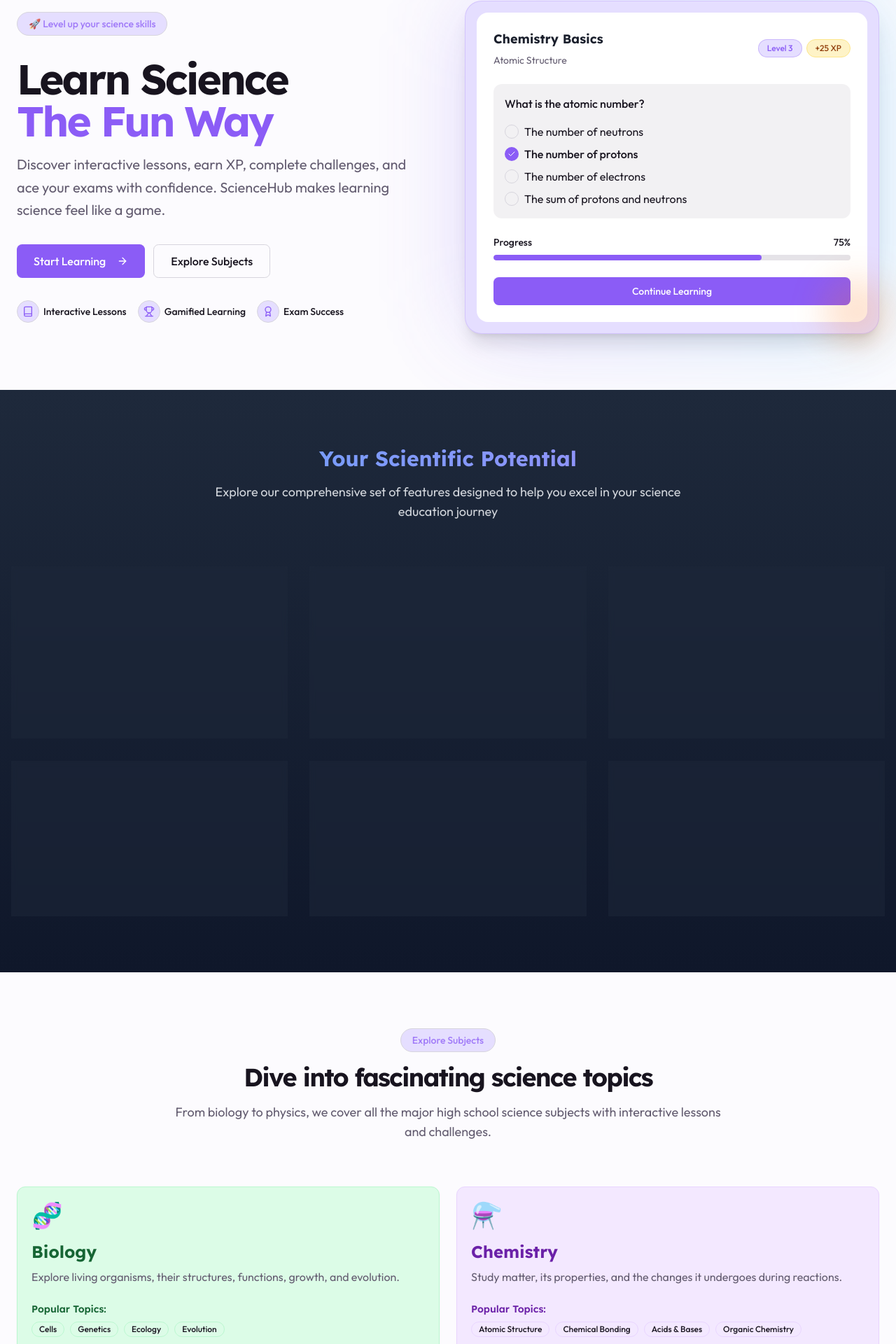
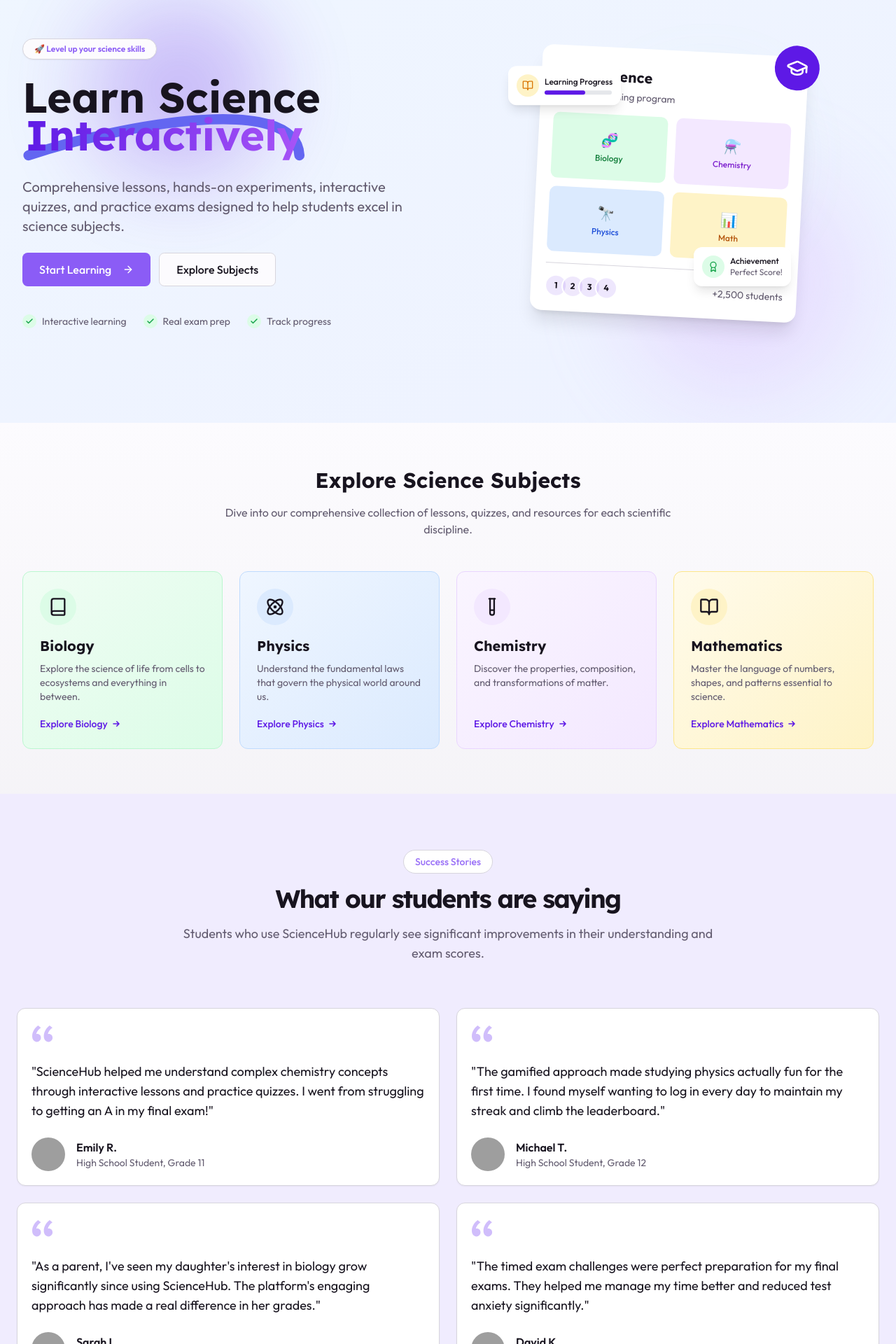
Before and after one commit to AhmetMohamed/atom-level-up-hub, a React (Vite) app: page / in a window 1280 px wide. Shown: the part 144-2064 px from the top of the page at 70% size. Built offline with nearby package versions, Linux system fonts and the light colour scheme; grey boxes are pictures that could not be loaded.

Commit message:
Update home page

```diff
--- a/src/App.tsx
+++ b/src/App.tsx
@@ -1,4 +1,3 @@
-
 import { Toaster } from "@/components/ui/toaster";
 import { Toaster as Sonner } from "@/components/ui/sonner";
 import { TooltipProvider } from "@/components/ui/tooltip";
@@ -42,7 +41,7 @@ const App = () => (
           <Route path="/signup" element={<SignUp />} />
           <Route path="/signin" element={<SignIn />} />
           <Route path="/dashboard" element={<Dashboard />} />
-          <Route path="/lessons/:lessonId" element={<Lesson />} />
+          {/* <Route path="/lessons/:lessonId" element={<Lesson />} /> */}
           <Route path="/leaderboard" element={<Leaderboard />} />
           <Route path="/resources" element={<Resources />} />
           <Route path="/pricing" element={<Pricing />} />
@@ -56,7 +55,10 @@ const App = () => (
           <Route path="/cms/login" element={<CMSAuth />} />
           <Route path="/cms" element={<CMSDashboard />} />
           <Route path="/cms/rooms" element={<RoomsManagement />} />
-          <Route path="/cms/rooms/:operation/:roomId" element={<RoomEditor />} />
+          <Route
+            path="/cms/rooms/:operation/:roomId"
+            element={<RoomEditor />}
+          />
           <Route path="/cms/rooms/:operation" element={<RoomEditor />} />
           <Route path="/cms/exams" element={<ExamsManagement />} />
           <Route path="/cms/modules" element={<ModulesManagement />} />
--- a/src/components/FeatureCardsAnimated.tsx
+++ b/src/components/FeatureCardsAnimated.tsx
@@ -1,4 +1,3 @@
-
 import React from "react";
 import {
   Book,
@@ -59,7 +58,7 @@ const FeatureCardsAnimated = () => {
       icon: <Calculator className="h-8 w-8" />,
       color: "bg-red-50 text-red-600 border-red-100",
       delay: 0.6,
-    }
+    },
   ];
 
   // Animation variants for cards
@@ -71,18 +70,18 @@ const FeatureCardsAnimated = () => {
       transition: {
         duration: 0.6,
         delay: delay,
-        ease: "easeOut"
-      }
+        ease: "easeOut",
+      },
     }),
     hover: {
       y: -10,
       boxShadow: "0 10px 30px rgba(0, 0, 0, 0.1)",
-      transition: { duration: 0.3, ease: "easeInOut" }
-    }
+      transition: { duration: 0.3, ease: "easeInOut" },
+    },
   };
 
   return (
-    <section className="py-20 bg-gradient-to-b from-slate-800 to-slate-900 text-white">
+    <section className="py-20">
       <div className="container mx-auto px-4">
         <div className="text-center mb-16">
           <motion.h2
@@ -93,7 +92,7 @@ const FeatureCardsAnimated = () => {
             style={{
               backgroundImage: "linear-gradient(to right, #60a5fa, #a78bfa)",
               WebkitBackgroundClip: "text",
-              WebkitTextFillColor: "transparent"
+              WebkitTextFillColor: "transparent",
             }}
           >
             Your Scientific Potential
@@ -126,7 +125,9 @@ const FeatureCardsAnimated = () => {
                 >
                   {feature.icon}
                 </div>
-                <h3 className="text-xl font-semibold mb-3 text-white">{feature.title}</h3>
+                <h3 className="text-xl font-semibold mb-3 text-white">
+                  {feature.title}
+                </h3>
                 <p className="text-gray-300">{feature.description}</p>
               </div>
             </motion.div>
--- /dev/null
+++ b/src/components/Hero.tsx
@@ -0,0 +1,221 @@
+import { Button } from "@/components/ui/button";
+import {
+  GraduationCap,
+  BookOpen,
+  Star,
+  Award,
+  ChevronRight,
+  ArrowRight,
+} from "lucide-react";
+import { Link } from "react-router-dom";
+
+const Hero = () => {
+  return (
+    <div className="relative overflow-hidden bg-gradient-to-br from-blue-50 to-indigo-50 py-20 md:py-28">
+      {/* Animated background elements */}
+      <div className="absolute top-0 left-0 w-full h-full overflow-hidden pointer-events-none">
+        <div className="absolute top-20 left-[10%] w-64 h-64 bg-primary opacity-10 rounded-full filter blur-3xl animate-pulse"></div>
+        <div className="absolute bottom-10 right-[5%] w-80 h-80 bg-purple-300 opacity-10 rounded-full filter blur-3xl animate-pulse delay-1000"></div>
+        <div className="absolute top-1/3 right-[15%] w-40 h-40 bg-green-300 opacity-10 rounded-full filter blur-3xl animate-pulse delay-2000"></div>
+      </div>
+
+      <div className="container grid grid-cols-1 md:grid-cols-2 gap-12 items-center relative z-10">
+        <div className="space-y-6 animate-fade-in">
+          <div className="inline-flex items-center rounded-full border px-4 py-1.5 text-sm font-semibold transition-colors bg-background shadow-sm">
+            <span className="text-xs text-muted-foreground flex items-center gap-1.5  text-science-primary">
+              🚀 Level up your science skills
+            </span>
+          </div>
+
+          <h1 className="text-4xl md:text-5xl lg:text-6xl font-bold leading-tight">
+            Learn Science
+            <span className="relative">
+              <span className="inline-block animate-float">
+                <span className="relative z-10 bg-gradient-to-r from-primary to-purple-500 bg-clip-text text-transparent px-1">
+                  Interactively
+                </span>
+                <svg
+                  className="absolute -bottom-2 left-0 w-full"
+                  viewBox="0 0 138 24"
+                  fill="none"
+                  xmlns="http://www.w3.org/2000/svg"
+                >
+                  <path
+                    d="M3 20.8553C47.2659 6.08466 133.34 -9.96878 135 20.8553"
+                    stroke="#6366F1"
+                    strokeWidth="5"
+                    strokeLinecap="round"
+                  />
+                </svg>
+              </span>
+            </span>
+          </h1>
+
+          <p className="text-lg text-muted-foreground md:text-xl">
+            Comprehensive lessons, hands-on experiments, interactive quizzes,
+            and practice exams designed to help students excel in science
+            subjects.
+          </p>
+
+          <div className="flex flex-col sm:flex-row gap-3">
+            <Link to="/signup">
+              <Button className="bg-science-primary hover:bg-science-primary/90 h-12 px-6 text-base">
+                Start Learning
+                <ArrowRight className="ml-2 h-4 w-4" />
+              </Button>
+            </Link>
+            <Link to="/subjects">
+              <Button variant="outline" className="h-12 px-6 text-base">
+                Explore Subjects
+              </Button>
+            </Link>
+          </div>
+
+          <div className="flex flex-wrap items-center gap-y-3 gap-x-6 pt-4 text-sm text-muted-foreground">
+            <div className="flex items-center gap-2">
+              <CheckmarkIcon />
+              <span>Interactive learning</span>
+            </div>
+            <div className="flex items-center gap-2">
+              <CheckmarkIcon />
+              <span>Real exam prep</span>
+            </div>
+            <div className="flex items-center gap-2">
+              <CheckmarkIcon />
+              <span>Track progress</span>
+            </div>
+          </div>
+        </div>
+
+        <div className="relative h-[340px] md:h-[460px] animate-fade-in animation-delay-600">
+          <div className="absolute inset-0 flex items-center justify-center">
+            <div className="relative w-full max-w-[380px] aspect-square">
+              {/* Main learning card */}
+              <div className="absolute inset-0 bg-white rounded-2xl shadow-xl rotate-3 hover:rotate-0 transition-all duration-300 p-5 flex flex-col z-10">
+                <div className="absolute -right-4 -top-4 w-16 h-16 bg-primary rounded-full flex items-center justify-center">
+                  <GraduationCap className="w-8 h-8 text-white" />
+                </div>
+
+                <div className="pt-2 pb-4">
+                  <h3 className="font-bold text-xl">GCSE Science</h3>
+                  <p className="text-sm text-muted-foreground mt-1">
+                    Complete learning program
+                  </p>
+                </div>
+
+                <div className="flex-1 grid grid-cols-2 gap-3">
+                  <SubjectCard
+                    title="Biology"
+                    color="bg-green-100 text-green-700"
+                    icon="🧬"
+                  />
+                  <SubjectCard
+                    title="Chemistry"
+                    color="bg-purple-100 text-purple-700"
+                    icon="⚗️"
+                  />
+                  <SubjectCard
+                    title="Physics"
+                    color="bg-blue-100 text-blue-700"
+                    icon="🔭"
+                  />
+                  <SubjectCard
+                    title="Math"
+                    color="bg-amber-100 text-amber-700"
+                    icon="📊"
+                  />
+                </div>
+
+                <div className="mt-4 pt-4 border-t flex items-center justify-between">
+                  <div className="flex -space-x-2">
+                    {[1, 2, 3, 4].map((i) => (
+                      <div
+                        key={i}
+                        className={`w-8 h-8 rounded-full border-2 border-white bg-primary/10 flex items-center justify-center text-xs font-bold`}
+                      >
+                        {i}
+                      </div>
+                    ))}
+                  </div>
+                  <span className="text-sm text-muted-foreground">
+                    +2,500 students
+                  </span>
+                </div>
+              </div>
+
+              {/* Floating achievement card */}
+              <div className="absolute right-4 bottom-10 bg-white rounded-xl shadow-lg p-3 animate-float delay-500 z-20">
+                <div className="flex items-center gap-2">
+                  <div className="w-8 h-8 rounded-full bg-green-100 flex items-center justify-center">
+                    <Award className="w-4 h-4 text-green-600" />
+                  </div>
+                  <div className="text-left">
+                    <p className="text-xs font-medium">Achievement</p>
+                    <p className="text-xs text-muted-foreground">
+                      Perfect Score!
+                    </p>
+                  </div>
+                </div>
+              </div>
+
+              {/* Floating progress card */}
+              <div className="absolute -left-10 top-6 bg-white rounded-xl shadow-lg p-3 animate-float delay-700 z-20">
+                <div className="flex items-center gap-2">
+                  <div className="w-8 h-8 rounded-full bg-amber-100 flex items-center justify-center">
+                    <BookOpen className="w-4 h-4 text-amber-600" />
+                  </div>
+                  <div className="text-left">
+                    <p className="text-xs font-medium">Learning Progress</p>
+                    <div className="w-24 h-1.5 bg-gray-200 rounded-full mt-1">
+                      <div className="w-3/5 h-full bg-primary rounded-full"></div>
+                    </div>
+                  </div>
+                </div>
+              </div>
+            </div>
+          </div>
+        </div>
+      </div>
+    </div>
+  );
+};
+
+// Helper components
+const CheckmarkIcon = () => (
+  <div className="rounded-full bg-green-100 p-1 text-green-600">
+    <svg
+      width="12"
+      height="12"
+      viewBox="0 0 12 12"
+      fill="none"
+      xmlns="http://www.w3.org/2000/svg"
+    >
+      <path
+        d="M10 3L4.5 8.5L2 6"
+        stroke="currentColor"
+        strokeWidth="1.5"
+        strokeLinecap="round"
+        strokeLinejoin="round"
+      />
+    </svg>
+  </div>
+);
+
+const SubjectCard = ({
+  title,
+  color,
+  icon,
+}: {
+  title: string;
+  color: string;
+  icon: string;
+}) => (
+  <div
+    className={`${color} rounded-lg p-3 flex flex-col items-center justify-center gap-1 hover:scale-105 transition-transform cursor-pointer`}
+  >
+    <span className="text-xl">{icon}</span>
+    <span className="text-xs font-medium">{title}</span>
+  </div>
+);
+
+export default Hero;
--- a/src/components/SubjectsSection.tsx
+++ b/src/components/SubjectsSection.tsx
@@ -1,121 +1,147 @@
+import { Book, AtomIcon, TestTube, BookOpen } from "lucide-react";
+import { motion } from "framer-motion";
 
-import React from "react";
-import { Link } from "react-router-dom";
-import { Button } from "@/components/ui/button";
-import { ArrowRight } from "lucide-react";
-
+const SubjectsSection = () => {
   const subjects = [
     {
       title: "Biology",
-    description: "Explore living organisms, their structures, functions, growth, and evolution.",
-    image: "🧬",
-    color: "bg-green-100",
-    textColor: "text-green-800",
-    border: "border-green-200",
-    topics: ["Cells", "Genetics", "Ecology", "Evolution"],
+      description:
+        "Explore the science of life from cells to ecosystems and everything in between.",
+      icon: <Book className="h-7 w-7 text-biology" />,
+      link: "/subjects/biology",
+      className:
+        "bg-gradient-to-br from-green-50 to-green-100 border-green-200 hover:shadow-green-100/40",
+      iconBg: "bg-green-100",
+      delay: 0.1,
+    },
+    {
+      title: "Physics",
+      description:
+        "Understand the fundamental laws that govern the physical world around us.",
+      icon: <AtomIcon className="h-7 w-7 text-physics" />,
+      link: "/subjects/physics",
+      className:
+        "bg-gradient-to-br from-blue-50 to-blue-100 border-blue-200 hover:shadow-blue-100/40",
+      iconBg: "bg-blue-100",
+      delay: 0.2,
     },
     {
       title: "Chemistry",
-    description: "Study matter, its properties, and the changes it undergoes during reactions.",
-    image: "⚗️",
-    color: "bg-purple-100",
-    textColor: "text-purple-800",
-    border: "border-purple-200",
-    topics: ["Atomic Structure", "Chemical Bonding", "Acids & Bases", "Organic Chemistry"],
-  },
-  {
-    title: "Physics",
-    description: "Understand the fundamental principles that govern the natural world.",
-    image: "⚛️",
-    color: "bg-blue-100",
-    textColor: "text-blue-800",
-    border: "border-blue-200",
-    topics: ["Forces", "Energy", "Waves", "Electricity"],
+      description:
+        "Discover the properties, composition, and transformations of matter.",
+      icon: <TestTube className="h-7 w-7 text-chemistry" />,
+      link: "/subjects/chemistry",
+      className:
+        "bg-gradient-to-br from-purple-50 to-purple-100 border-purple-200 hover:shadow-purple-100/40",
+      iconBg: "bg-purple-100",
+      delay: 0.3,
     },
     {
       title: "Mathematics",
-    description: "Master mathematical concepts crucial for scientific understanding and problem-solving.",
-    image: "📊",
-    color: "bg-amber-100",
-    textColor: "text-amber-800",
-    border: "border-amber-200",
-    topics: ["Algebra", "Calculus", "Statistics", "Geometry"],
+      description:
+        "Master the language of numbers, shapes, and patterns essential to science.",
+      icon: <BookOpen className="h-7 w-7 text-math" />,
+      link: "/subjects/math",
+      className:
+        "bg-gradient-to-br from-amber-50 to-amber-100 border-amber-200 hover:shadow-amber-100/40",
+      iconBg: "bg-amber-100",
+      delay: 0.4,
     },
   ];
 
-const SubjectsSection = () => {
   return (
-    <section className="py-20">
-      <div className="container px-4 md:px-6">
-        <div className="text-center space-y-4 max-w-[800px] mx-auto mb-16">
-          <div className="inline-block">
-            <div className="inline-flex items-center rounded-full border px-4 py-1.5 text-sm font-medium bg-science-light text-science-primary">
-              <span className="animate-pulse-light">Explore Subjects</span>
-            </div>
-          </div>
-          <h2 className="text-3xl md:text-4xl font-bold tracking-tighter">
-            Dive into fascinating science topics
-          </h2>
-          <p className="text-muted-foreground text-lg">
-            From biology to physics, we cover all the major high school science subjects with interactive lessons and challenges.
+    <section className="py-16 bg-gradient-to-b from-background to-muted/30">
+      <div className="container">
+        <div className="text-center mb-12">
+          <h2 className="text-3xl font-bold mb-4">Explore Science Subjects</h2>
+          <p className="text-muted-foreground max-w-2xl mx-auto">
+            Dive into our comprehensive collection of lessons, quizzes, and
+            resources for each scientific discipline.
           </p>
         </div>
 
-        <div className="grid grid-cols-1 md:grid-cols-2 gap-6">
+        <div className="grid grid-cols-1 md:grid-cols-2 lg:grid-cols-4 gap-6">
           {subjects.map((subject, index) => (
-            <div
-              key={index}
-              className={`science-card ${subject.color} ${subject.border} hover:shadow-md overflow-hidden card-hover`}
+            <motion.div
+              key={subject.title}
+              initial={{ opacity: 0, y: 20 }}
+              animate={{ opacity: 1, y: 0 }}
+              transition={{ duration: 0.5, delay: subject.delay }}
             >
-              <div className="flex flex-col h-full">
-                <div className="flex items-start justify-between">
-                  <div>
-                    <div className="text-4xl mb-4">{subject.image}</div>
-                    <h3 className={`text-2xl font-bold mb-2 ${subject.textColor}`}>{subject.title}</h3>
-                    <p className="text-muted-foreground">{subject.description}</p>
-                  </div>
-                </div>
-
-                <div className="mt-6">
-                  <h4 className={`text-sm font-semibold mb-2 ${subject.textColor}`}>
-                    Popular Topics:
-                  </h4>
-                  <div className="flex flex-wrap gap-2">
-                    {subject.topics.map((topic, i) => (
-                      <span
-                        key={i}
-                        className={`inline-flex items-center px-2.5 py-0.5 rounded-full text-xs font-medium ${subject.color} border ${subject.border}`}
-                      >
-                        {topic}
-                      </span>
+              <SubjectCard
+                title={subject.title}
+                description={subject.description}
+                icon={subject.icon}
+                link={subject.link}
+                className={subject.className}
+                iconBg={subject.iconBg}
+              />
+            </motion.div>
           ))}
-                  </div>
-                </div>
-
-                <div className="mt-auto pt-6">
-                  <Link to={`/subjects/${subject.title.toLowerCase()}`}>
-                    <Button variant="outline" className="w-full">
-                      Explore {subject.title}
-                      <ArrowRight className="ml-1.5 h-3.5 w-3.5" />
-                    </Button>
-                  </Link>
-                </div>
-              </div>
-            </div>
-          ))}
-        </div>
-
-        <div className="text-center mt-12">
-          <Link to="/subjects">
-            <Button className="bg-science-primary hover:bg-science-primary/90">
-              View All Subjects
-              <ArrowRight className="ml-2 h-4 w-4" />
-            </Button>
-          </Link>
         </div>
       </div>
     </section>
   );
 };
 
+interface SubjectCardProps {
+  title: string;
+  description: string;
+  icon: React.ReactNode;
+  link: string;
+  className?: string;
+  iconBg?: string;
+}
+
+const SubjectCard = ({
+  title,
+  description,
+  icon,
+  link,
+  className,
+  iconBg,
+}: SubjectCardProps) => {
+  return (
+    <a href={link} className={`block group h-full`}>
+      <div
+        className={`rounded-xl overflow-hidden p-6 border transition-all duration-300 h-full flex flex-col hover:shadow-xl hover:-translate-y-1 ${className}`}
+      >
+        <div className="flex justify-between items-start mb-4">
+          <div
+            className={`rounded-full ${iconBg} p-3 group-hover:scale-110 transition-transform duration-300`}
+          >
+            {icon}
+          </div>
+          <div className="bg-white/80 rounded-full w-10 h-10 flex items-center justify-center text-lg font-bold text-primary opacity-0 group-hover:opacity-100 transition-opacity duration-300 transform translate-x-2 group-hover:translate-x-0">
+            {title[0]}
+          </div>
+        </div>
+
+        <h3 className="text-xl font-bold mb-2 group-hover:text-primary transition-colors">
+          {title}
+        </h3>
+        <p className="text-muted-foreground text-sm">{description}</p>
+
+        <div className="mt-auto pt-4">
+          <div className="inline-flex items-center text-sm font-medium text-primary">
+            Explore {title}
+            <svg
+              xmlns="http://www.w3.org/2000/svg"
+              className="h-4 w-4 ml-1 transform group-hover:translate-x-1 transition-transform duration-300"
+              viewBox="0 0 20 20"
+              fill="currentColor"
+            >
+              <path
+                fillRule="evenodd"
+                d="M10.293 5.293a1 1 0 011.414 0l4 4a1 1 0 010 1.414l-4 4a1 1 0 01-1.414-1.414L12.586 11H5a1 1 0 110-2h7.586l-2.293-2.293a1 1 0 010-1.414z"
+                clipRule="evenodd"
+              />
+            </svg>
+          </div>
+        </div>
+      </div>
+    </a>
+  );
+};
+
 export default SubjectsSection;
--- a/src/pages/Index.tsx
+++ b/src/pages/Index.tsx
@@ -1,20 +1,17 @@
 import React from "react";
 import Header from "@/components/Header";
 import Footer from "@/components/Footer";
-import HeroSection from "@/components/HeroSection";
-import FeaturesSection from "@/components/FeaturesSection";
 import SubjectsSection from "@/components/SubjectsSection";
 import TestimonialsSection from "@/components/TestimonialsSection";
 import PricingSection from "@/components/PricingSection";
 import CTASection from "@/components/CTASection";
-import FeatureCardsAnimated from "@/components/FeatureCardsAnimated";
+import Hero from "@/components/Hero";
 
 const Index = () => {
   return (
     <>
       <Header />
-      <HeroSection />
-      <FeatureCardsAnimated />
+      <Hero />
       <SubjectsSection />
       <TestimonialsSection />
       <PricingSection />
```
Also changed, not shown: src/components/CTASection.tsx (+25 -9 lines), src/components/Header.tsx (+37 -13 lines). Lines whose indentation alone changed are shown as unchanged.
